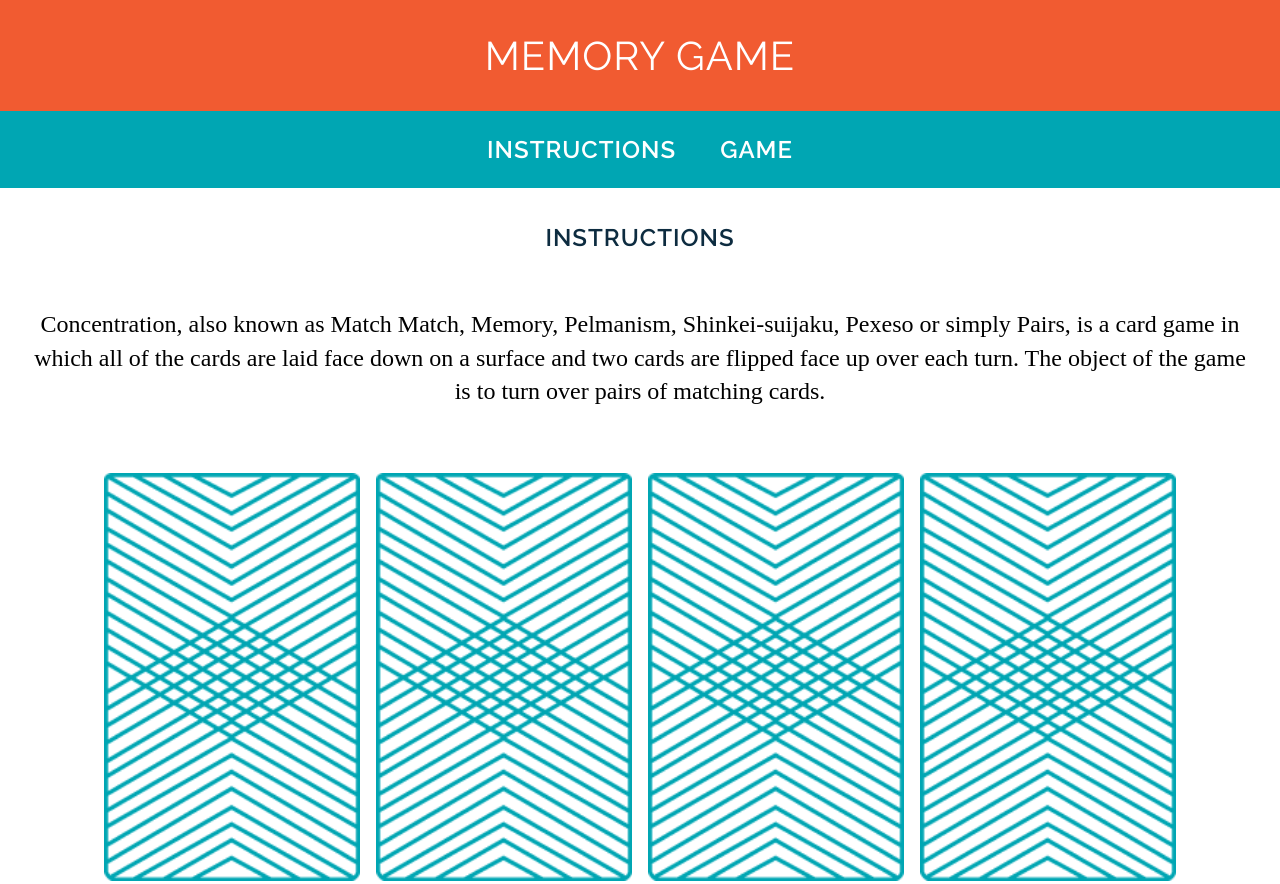
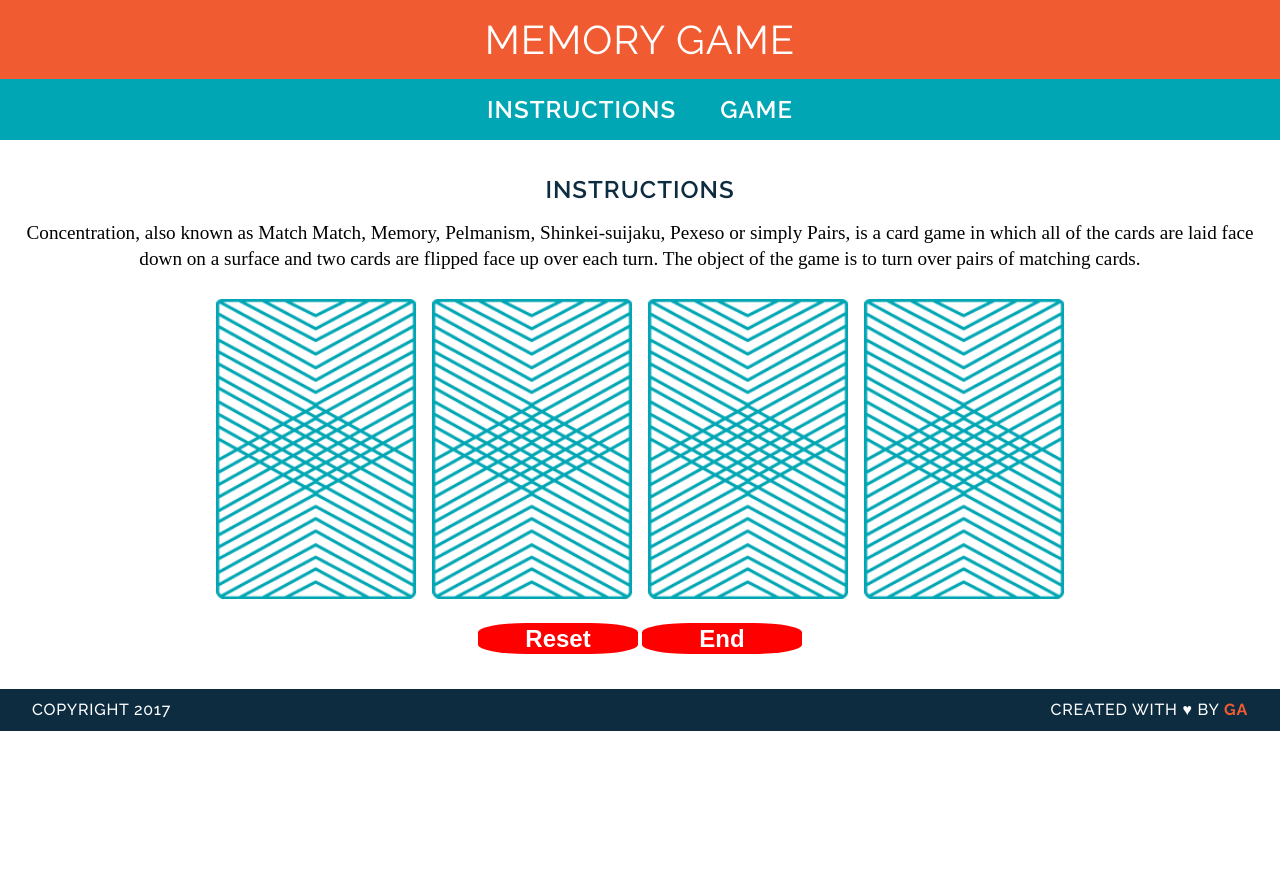
Before and after one commit to alan88wy/memory_game, a website: page index.html in a window 1280 px wide. Shown: the top 884 px of the page. After the commit the page ends 800 px from the top, so only its background shows below. Drawn offline with Linux system fonts and the light colour scheme; a web font is replaced by a local one.

```diff
--- a/css/style.css
+++ b/css/style.css
@@ -139,22 +139,22 @@
         font-weight: 400;
     }
     header {
-        padding: 2rem 1.5rem;
+        padding: 1rem 1rem;
     }
     a {
         font-size: 1.5rem;
       }
     nav {
-        padding: 1.5rem;
+        padding: 1rem;
     }
     h2 {
         font-size: 1.5rem;
-        margin: 2rem;
+        margin: 0.5rem;
     }
     p {
-        font-size: 1.5rem;
-        line-height: 2.1rem;
-        padding: 1.5rem;
+        font-size: 1.2rem;
+        line-height: 1.6rem;
+        padding: 0.5rem;
     }
     main {
         /* width: 850px; */
@@ -162,13 +162,13 @@
         margin: 35px auto;
     }
     img {
-				margin: 40px 8px;
-				width: 20%;
-				height: 50%;
+				margin: 20px 8px;
+				width: 200px;
+				height: 300px;
     }
     footer {
         position: relative;
-        font-size: 1rem;
+        font-size: 0.6rem;
         font-weight: 500;
     }
     footer p {
@@ -178,6 +178,7 @@
         width: 10rem;
         padding: 0.1rem;
         font-weight: 800;
-        font-size: 1.5rem;
+				font-size: 1.5rem;
+				border: none;
     }
 }
--- a/js/main.js
+++ b/js/main.js
@@ -24,11 +24,11 @@
 var cards = [];
 
 var cardsInPlay=[];
-var scores = 0;
+var score = 0;
 
 var checkForMatch = function() {
     if (cardsInPlay[0] === cardsInPlay[1]) {
-        score = +1;
+        score +=1;
         alert("You found a match!");
 
     } else {
@@ -108,9 +108,9 @@
     resetBoard();
 }
 
-btn = document.getElementById('reset');
+resetBtn = document.getElementById('reset');
 
-btn.addEventListener('click', resetBoard);
+resetBtn.addEventListener('click', resetBoard);
 
 endBtn = document.getElementById('end-game');
 endBtn.addEventListener('click', endGame);
```
